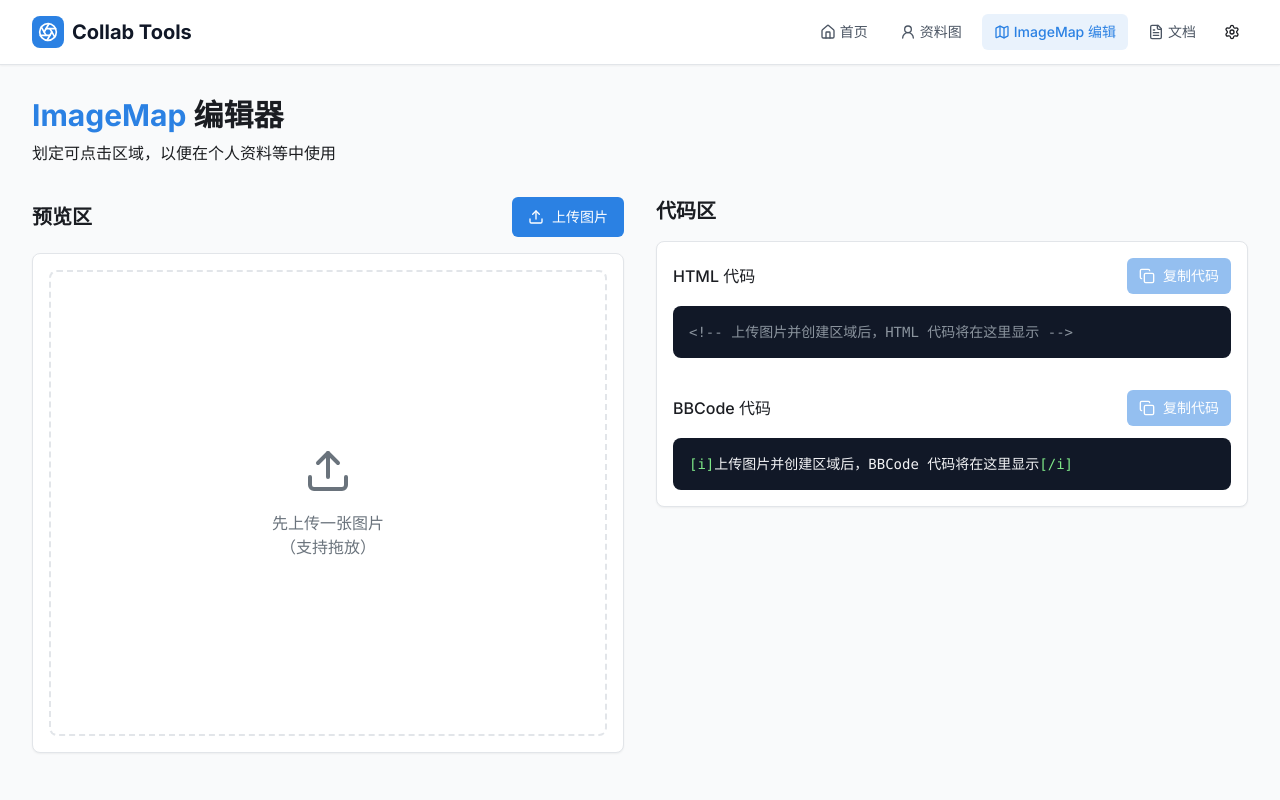
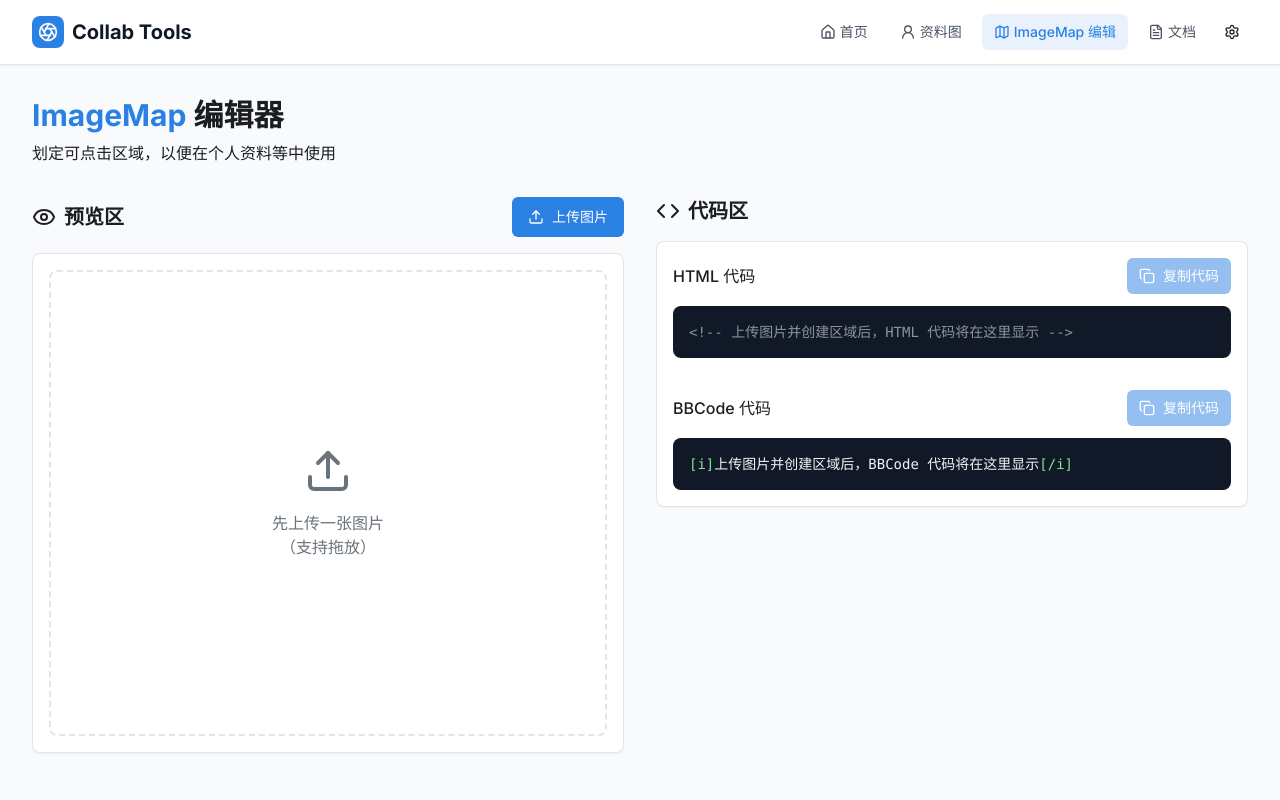
Before and after one commit to CloneWith/osu-collab-tools, a Next.js app: page /editor in a window 1280 px wide. Shown: the top 800 px of the page. Built offline with nearby package versions, Linux system fonts and the light colour scheme.

Commit message:
Add icons to imagemap editor section headers

```diff
--- a/app/editor/page.tsx
+++ b/app/editor/page.tsx
@@ -16,7 +16,8 @@ import {
 } from "@/components/ui/alert-dialog";
 import { useToast } from "@/hooks/use-toast";
 import {
-  Copy,
+  Code,
+  Copy, Eye,
   Hash,
   MousePointer,
   Move,
@@ -630,7 +631,10 @@ ${areas}
           {/* Preview Area */}
           <div className="space-y-4">
             <div className="flex items-center justify-between">
-              <h2 className="text-xl font-semibold">预览区</h2>
+              <h2 className="flex flex-row items-center space-x-2 text-xl font-semibold">
+                <Eye />
+                <span>预览区</span>
+              </h2>
               <div className="flex items-center gap-2">
                 <input type="file" accept="image/*" onChange={handleImageUpload} className="hidden"
                        id="image-upload"/>
@@ -845,7 +849,10 @@ ${areas}
 
           {/* Code Area */}
           <div className="space-y-4">
-            <h2 className="text-xl font-semibold">代码区</h2>
+            <h2 className="flex flex-row items-center space-x-2 text-xl font-semibold">
+              <Code />
+              <span>代码区</span>
+            </h2>
 
             {/* Rectangle Properties */}
             {selectedRect && (
```
